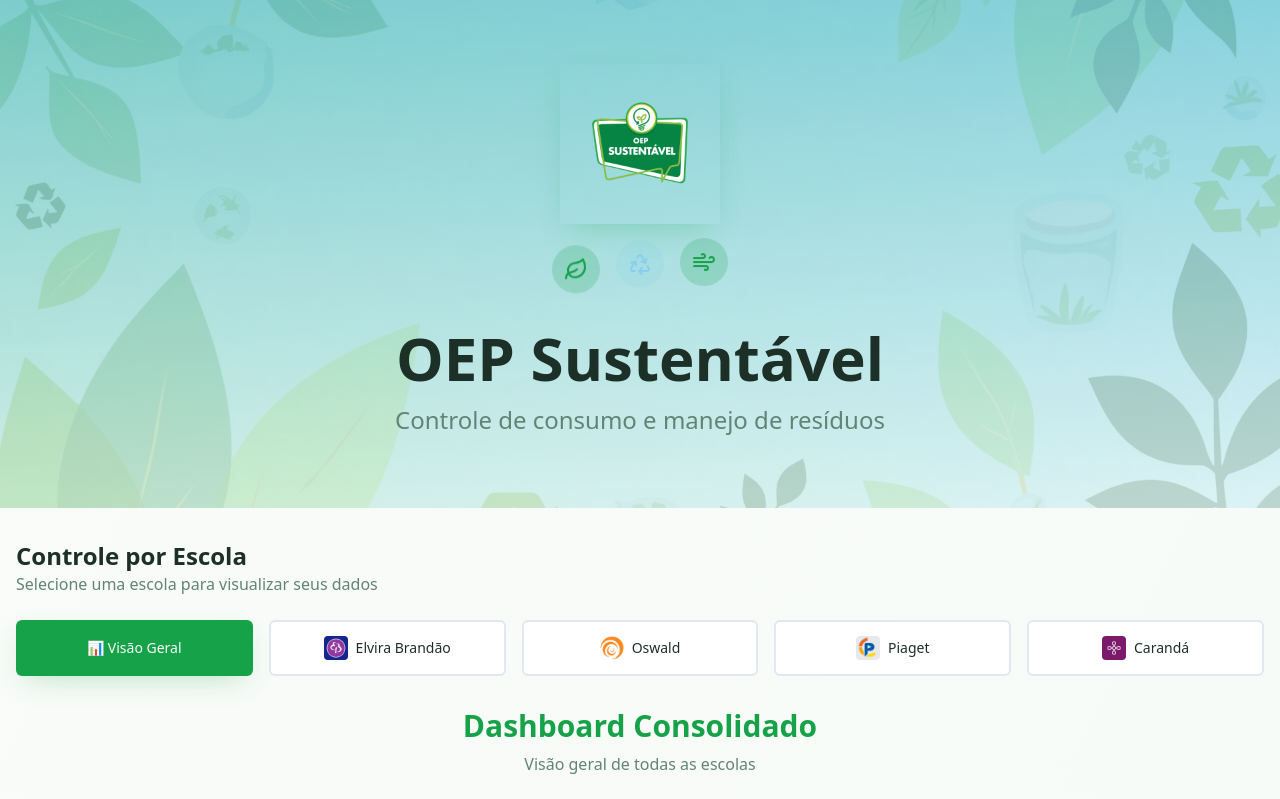
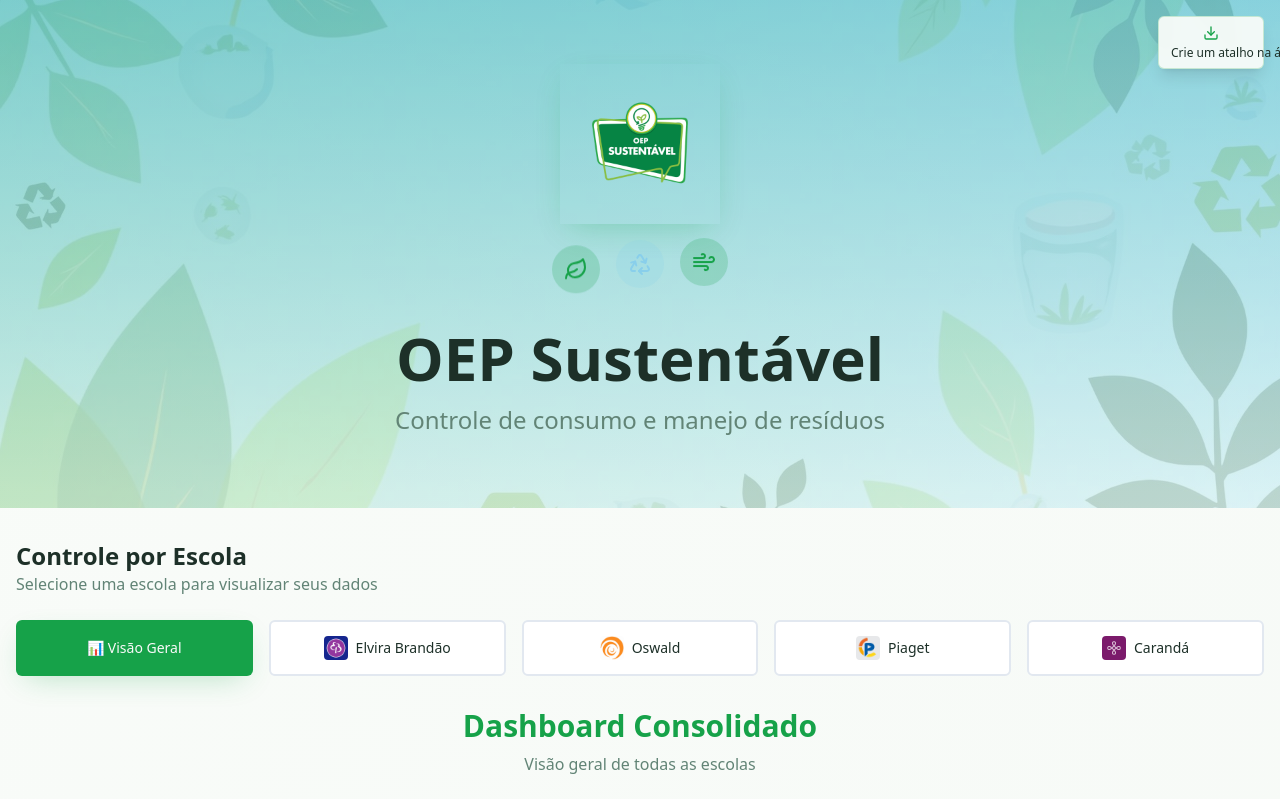
Before and after one commit to felipegothardo/oep-esg, a React (Vite) app: page / in a window 1280 px wide. Shown: the top 799 px of the page. Built offline with nearby package versions, Linux system fonts and the light colour scheme.

Commit message:
Add desktop shortcut button
Add a button to the top right of the page that creates a desktop shortcut when clicked. The button will have the text "Crie um atalho na área de trabalho" below the icon.

```diff
--- a/src/components/Dashboard.tsx
+++ b/src/components/Dashboard.tsx
@@ -4,6 +4,7 @@ import EcoHeader from './EcoHeader';
 import DeleteRecordsDialog from './DeleteRecordsDialog';
 import ConsolidatedDashboard from './ConsolidatedDashboard';
 import PWAInstallPrompt from './PWAInstallPrompt';
+import DesktopShortcutButton from './DesktopShortcutButton';
 import ConversionReferences from './ConversionReferences';
 import SchoolSelection from './SchoolSelection';
 import SchoolDashboard from './SchoolDashboard';
@@ -127,6 +128,9 @@ export default function Dashboard() {
 
       <ConversionReferences />
 
+      {/* Desktop Shortcut Button */}
+      <DesktopShortcutButton />
+
       {/* PWA Install Prompt */}
       <PWAInstallPrompt />
     </div>
--- /dev/null
+++ b/src/components/DesktopShortcutButton.tsx
@@ -0,0 +1,79 @@
+import { useState, useEffect } from 'react';
+import { Button } from '@/components/ui/button';
+import { Download } from 'lucide-react';
+import { useToast } from '@/hooks/use-toast';
+import {
+  Tooltip,
+  TooltipContent,
+  TooltipTrigger,
+} from "@/components/ui/tooltip";
+
+export default function DesktopShortcutButton() {
+  const [deferredPrompt, setDeferredPrompt] = useState<any>(null);
+  const [isInstalled, setIsInstalled] = useState(false);
+  const { toast } = useToast();
+
+  useEffect(() => {
+    // Check if already installed
+    if (window.matchMedia('(display-mode: standalone)').matches) {
+      setIsInstalled(true);
+    }
+
+    const handler = (e: Event) => {
+      e.preventDefault();
+      setDeferredPrompt(e);
+    };
+
+    window.addEventListener('beforeinstallprompt', handler);
+    return () => window.removeEventListener('beforeinstallprompt', handler);
+  }, []);
+
+  const handleInstall = async () => {
+    if (!deferredPrompt) {
+      toast({
+        title: "Atalho não disponível",
+        description: "Esta função não está disponível no seu navegador ou o app já está instalado.",
+        variant: "destructive"
+      });
+      return;
+    }
+
+    deferredPrompt.prompt();
+    const result = await deferredPrompt.userChoice;
+
+    if (result.outcome === 'accepted') {
+      toast({
+        title: "Atalho Criado! 🎉",
+        description: "OEP Sustentável foi adicionado à sua área de trabalho!",
+      });
+      setIsInstalled(true);
+    }
+
+    setDeferredPrompt(null);
+  };
+
+  // Don't show button if already installed
+  if (isInstalled) {
+    return null;
+  }
+
+  return (
+    <Tooltip>
+      <TooltipTrigger asChild>
+        <Button
+          onClick={handleInstall}
+          variant="outline"
+          className="fixed top-4 right-4 z-50 flex flex-col items-center gap-1 h-auto py-2 px-3 bg-background/95 backdrop-blur-sm border-primary/20 hover:border-primary/40 shadow-lg"
+        >
+          <Download className="h-6 w-6 text-primary" />
+          <span className="text-xs text-center max-w-[80px] leading-tight">
+            Crie um atalho na área de trabalho
+          </span>
+        </Button>
+      </TooltipTrigger>
+      <TooltipContent side="left">
+        <p>Instalar OEP Sustentável como aplicativo</p>
+      </TooltipContent>
+    </Tooltip>
+  );
+}
```
